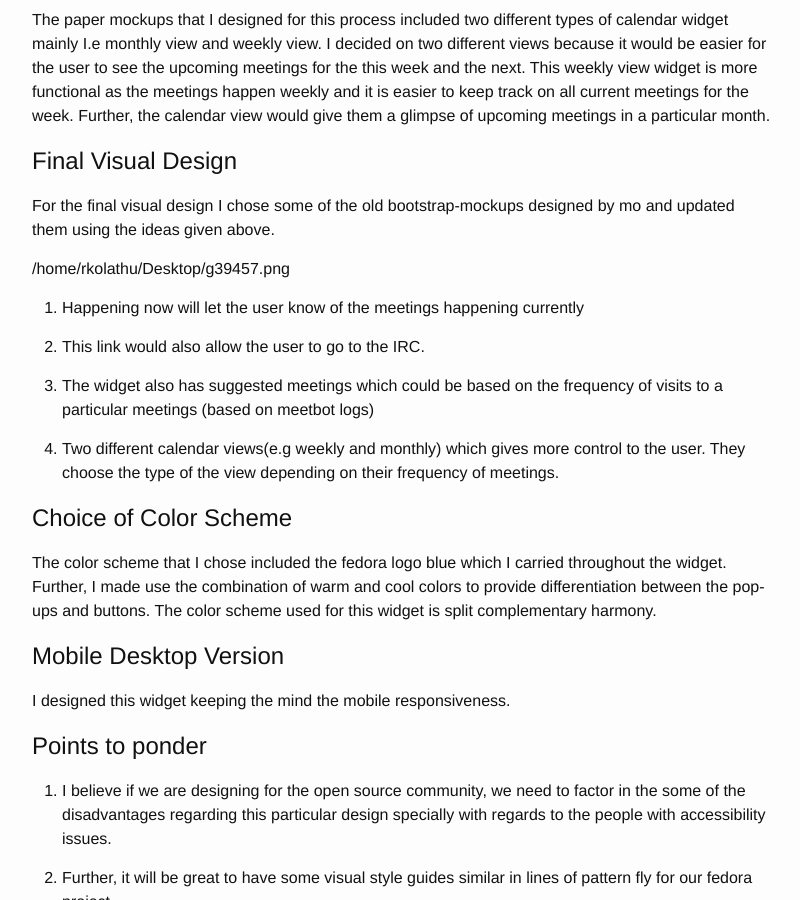
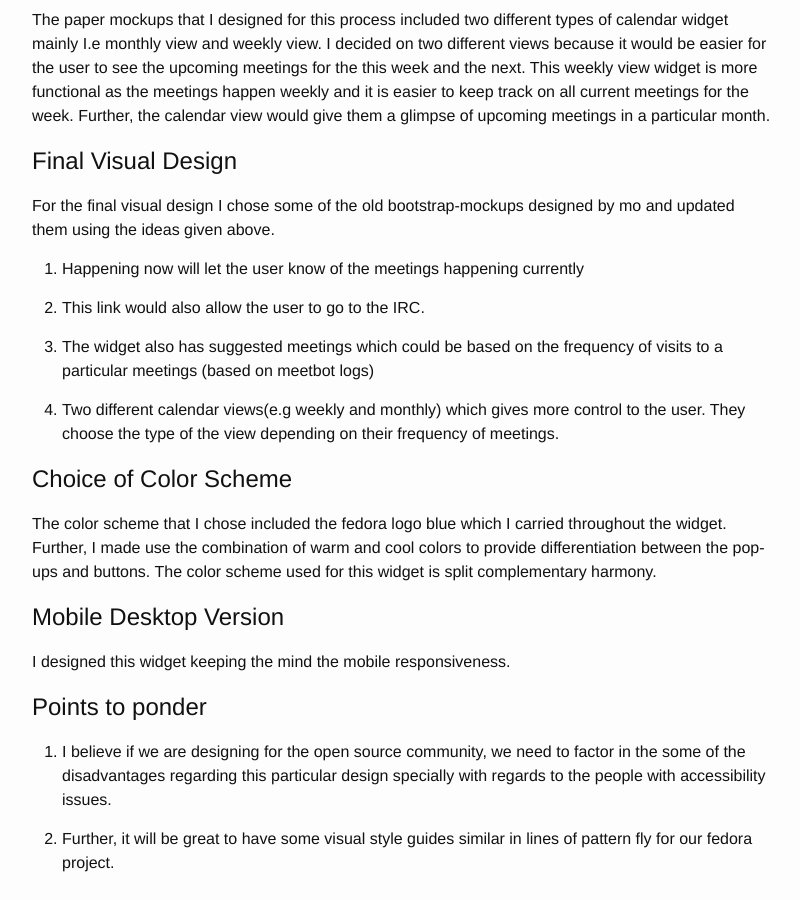
Before and after one commit to radhikakolathumani/radhikakolathumani.github.io, a Jekyll site: the page built from _posts/2016-06-06-My-First-Week.markdown, in a window 1280 px wide and 900 px high, scrolled down 1221 px. Shown: the whole window, without its empty margins (238-1038 px from the left). Built offline with Jekyll 4.4.1, drawn with Linux system fonts in a browser that asks for light colours.

Commit message:
Changes to mockups

```diff
--- a/_posts/2016-06-06-My-First-Week.markdown
+++ b/_posts/2016-06-06-My-First-Week.markdown
@@ -39,9 +39,6 @@ The paper mockups that I designed for this process included  two different types
 
 For the final visual design I chose some of the old bootstrap-mockups designed by mo and updated them using the ideas given above.
 
-/home/rkolathu/Desktop/g39457.png
-
-
    1. Happening now will let the user know of the meetings happening currently
 
    2. This link would also allow the user to go to the IRC.
```
Also changed, not shown: _posts/2016-0606-My-First-Week.markdown (added).
